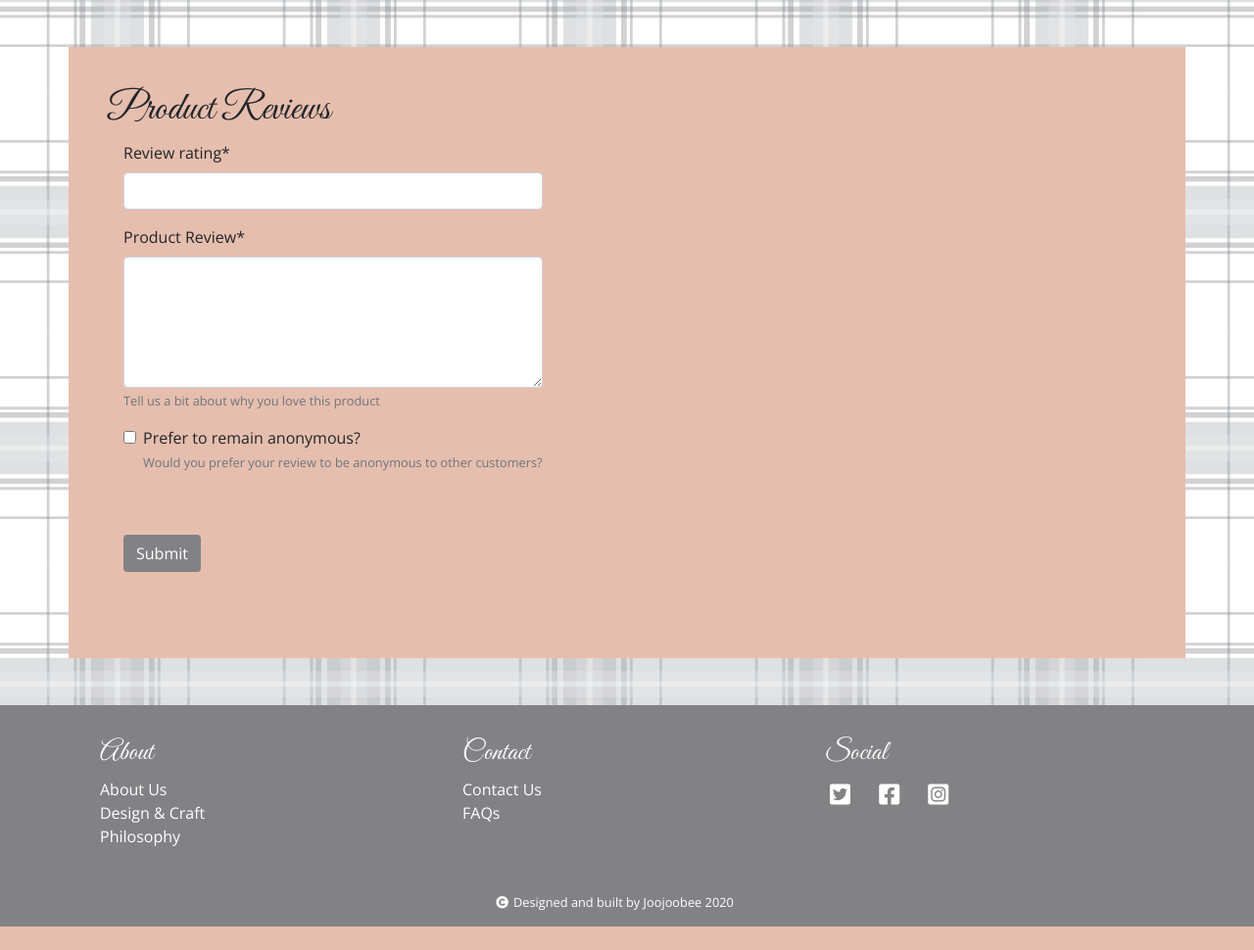
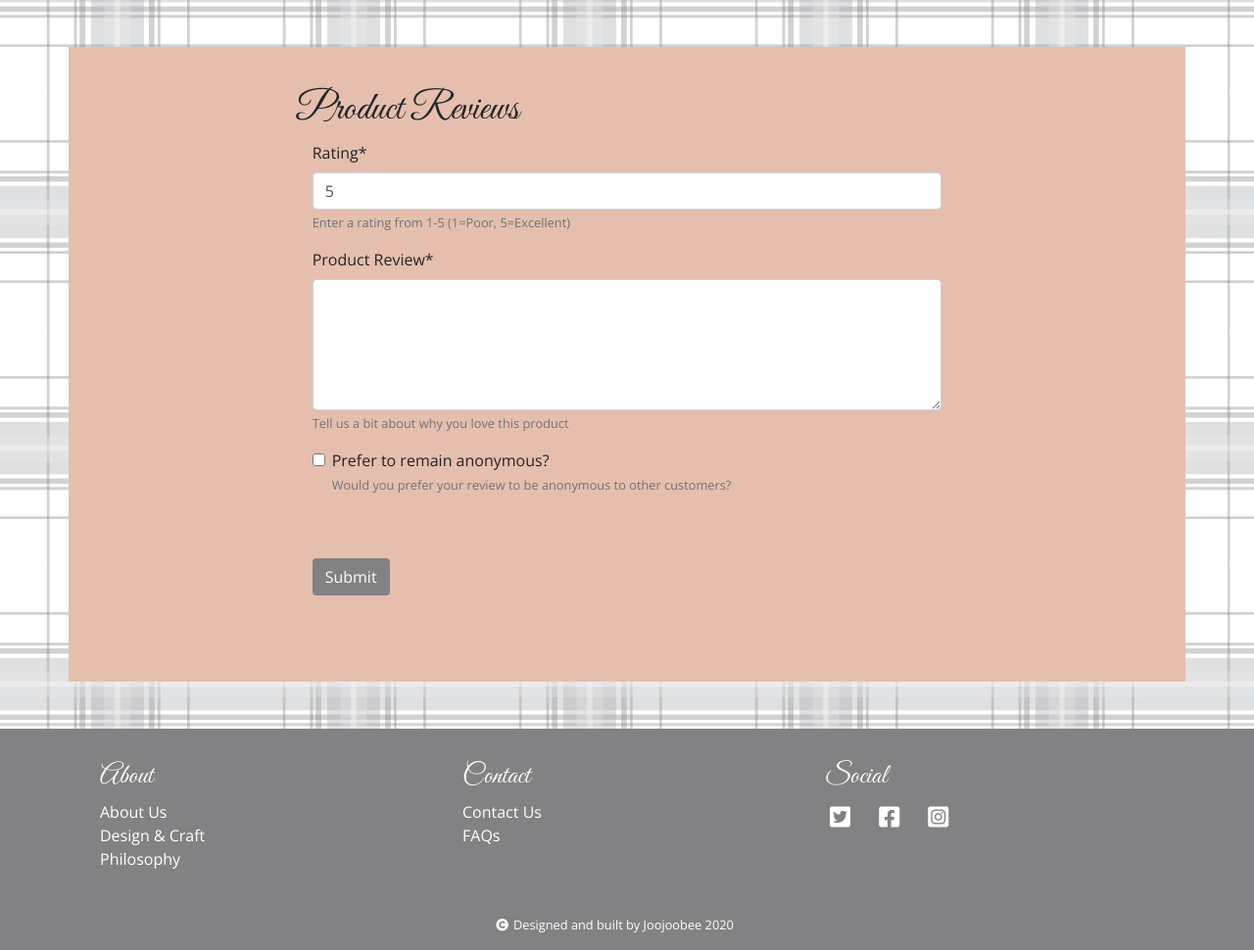
Before and after one commit to Joojoobee87/TartanThom, a Django app: page /products/review-product/1/ in a window 1280 px wide. Shown: the part 146-1116 px from the top of the page at 98% size. Before the commit the page ends 1092 px from the top, so only its background shows below. Run offline with Django 3.2, Linux system fonts and the light colour scheme; data comes from the database, SQL or seed files in the repository; some libraries are stand-ins or nearby versions.

Commit message:
added validation of integer field and provided default value to anonymous user on post request method

```diff
--- a/products/forms.py
+++ b/products/forms.py
@@ -9,17 +9,19 @@ class ReviewForm(forms.ModelForm):
         fields = ('review_rating', 'review_text', 'user_anonymous')
 
         widgets = {
+            'review_rating': forms.NumberInput(attrs={'localize': False, 'min_value': 1, 'max_value': 5}),
             'review_text': forms.Textarea(attrs={'required': True, 'rows': 5, 'cols': 20, 'max_length': 500}),
             'user_anonymous': forms.CheckboxInput(attrs={'required': False, 'null': False}),
         }
 
         labels = {
-            'review_text': 'Rating',
+            'review_rating': 'Rating',
             'review_text': 'Product Review',
             'user_anonymous': 'Prefer to remain anonymous?',
         }
 
         help_texts = {
+            'review_rating': 'Enter a rating from 1-5 (1=Poor, 5=Excellent)',
             'review_text': 'Tell us a bit about why you love this product',
             'user_anonymous': 'Would you prefer your review to be anonymous to other customers?',
         }
--- a/products/models.py
+++ b/products/models.py
@@ -1,4 +1,5 @@
 from django.db import models
+from django.core.validators import MaxValueValidator, MinValueValidator
 from django.contrib.auth.models import User
 
 # Create your models here.
@@ -62,7 +63,7 @@ class ProductReviews(models.Model):
     user_anonymous = models.BooleanField(default=False)
     product = models.ForeignKey(Products, null=False, on_delete=models.CASCADE)
     review_text = models.TextField(null=False)
-    review_rating = models.IntegerField()
+    review_rating = models.IntegerField(null=False, default=5, validators=[MinValueValidator(1), MaxValueValidator(5)])
     review_date = models.DateField()
     review_active = models.BooleanField(default=False)
 
--- a/products/templates/products/review_product.html
+++ b/products/templates/products/review_product.html
@@ -10,9 +10,12 @@
     <div class="row justify-content-center m-2 p-3">
         <div class="col-md-12">
             <div class="row">
+                <div class="col-md-8 px-3 mx-auto">
                     <h1>Product Reviews</h1>
                 </div>
+            </div>
             <div class="row">
+                <div class="col-md-8 px-3 mx-auto">
                     <form action="{% url 'products:review_product' product.id %}" method="POST">
                     {% csrf_token %}
                         <!-------------Customer Details----------->
@@ -31,5 +34,6 @@
             </div>
         </div>
     </div>
+</div>
 
 {% endblock %}
--- a/products/views.py
+++ b/products/views.py
@@ -1,4 +1,5 @@
-from django.shortcuts import render, get_object_or_404
+from django.shortcuts import render, get_object_or_404, redirect, reverse
+from django.contrib import messages
 from products.models import Products, ProductReviews
 from products.forms import ReviewForm
 from basket.forms import QuantityForm
@@ -51,7 +52,6 @@ def view_product(request, id):
 
 def review_product(request, id):
     """ Review form for user to submit for a specific product"""
-    print("1. I am here")
     form = ReviewForm()
     product = get_object_or_404(Products, pk=id)
     context = {
@@ -60,23 +60,21 @@ def review_product(request, id):
     }
 
     if request.method == 'POST':
-        print("2. I am here")
         form_data = {
             'review_rating': request.POST['review_rating'],
             'review_text': request.POST['review_text'],
-            'user_anonymous': request.POST['user_anonymous'],
+            'user_anonymous': request.POST.get('user_anonymous', False)
         }
         form = ReviewForm(form_data)
         if form.is_valid():
-            print("3. I am here")
             review = form.save(commit=False)
             review.review_date = datetime.datetime.now()
             review.user = request.user
             review.product = product
             review.save()
             messages.success(request, 'Thanks for submitting your review!')
+            return redirect(reverse('profiles:my_profile'))
         else:
-            print("4. I am here")
             messages.error(request, 'Please check the information in the form')
     else:
         print("I am not a POST")
```
Also changed, not shown: products/migrations/0006_auto_20200615_1727.py (added). Lines whose indentation alone changed are shown as unchanged.
